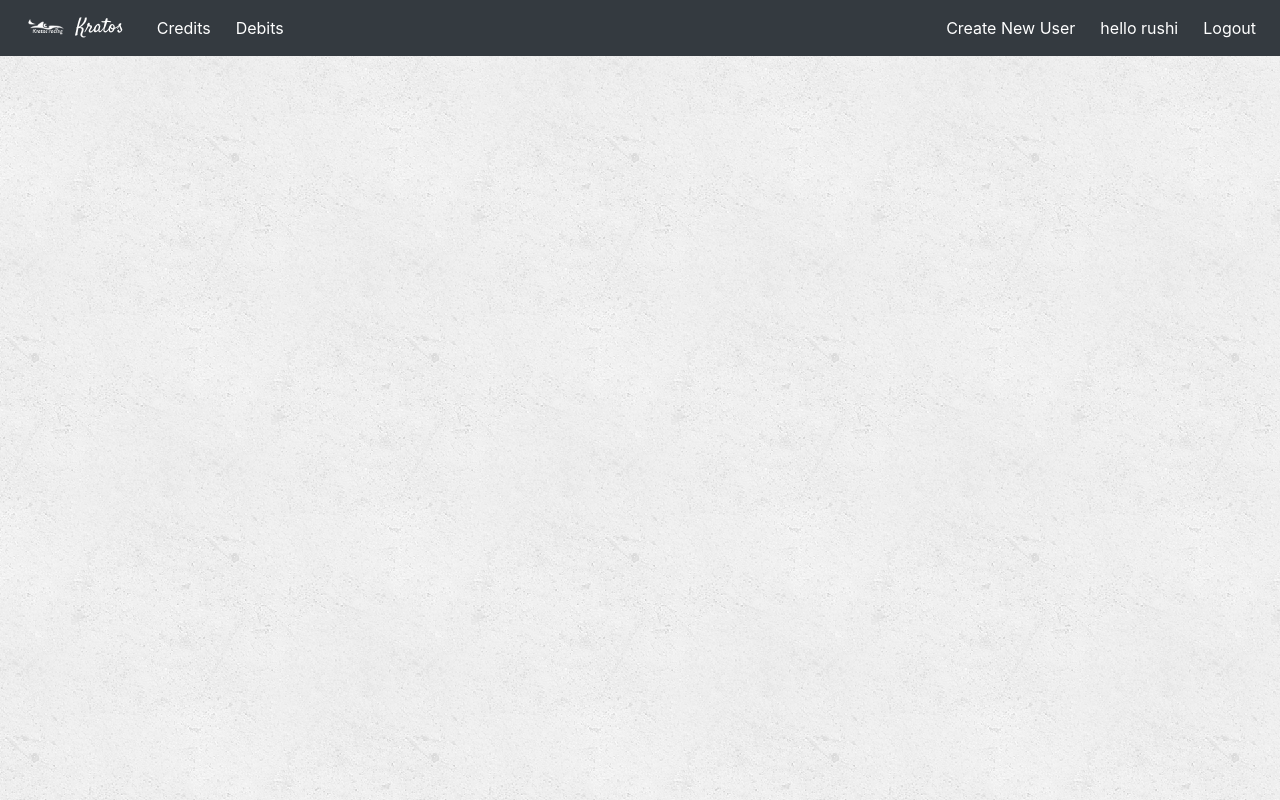
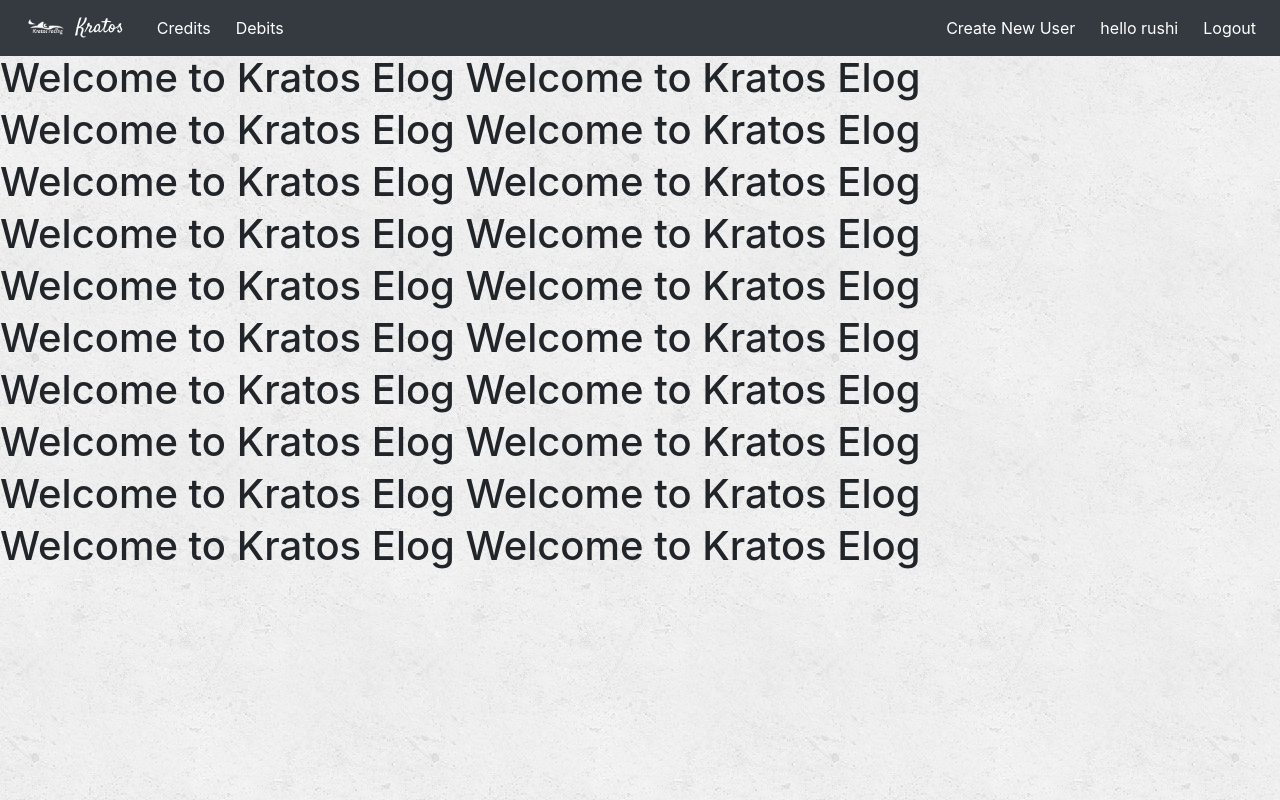
Before and after one commit to rushikeshsp25/KRATOS, a Django app: page / in a window 1280 px wide. Run offline with Django 3.2, Linux system fonts and the light colour scheme; a user stored in the database is signed in; some libraries are stand-ins or nearby versions.

Commit message:
index page updated(bullshit)

```diff
--- a/Expenditure/templates/Expenditure/index.html
+++ b/Expenditure/templates/Expenditure/index.html
@@ -1 +1,16 @@
 {% extends 'Expenditure/base.html' %}
+
+{%block body%}
+<body>
+<h1>Welcome to Kratos Elog  Welcome to Kratos Elog  </h1>
+<h1>Welcome to Kratos Elog  Welcome to Kratos Elog  </h1>
+<h1>Welcome to Kratos Elog  Welcome to Kratos Elog  </h1>
+<h1>Welcome to Kratos Elog  Welcome to Kratos Elog  </h1>
+<h1>Welcome to Kratos Elog  Welcome to Kratos Elog  </h1>
+<h1>Welcome to Kratos Elog  Welcome to Kratos Elog  </h1>
+<h1>Welcome to Kratos Elog  Welcome to Kratos Elog  </h1>
+<h1>Welcome to Kratos Elog  Welcome to Kratos Elog  </h1>
+<h1>Welcome to Kratos Elog  Welcome to Kratos Elog  </h1>
+<h1>Welcome to Kratos Elog  Welcome to Kratos Elog  </h1>
+</body>
+{%endblock%}
```
Also changed, not shown: db.sqlite3.
